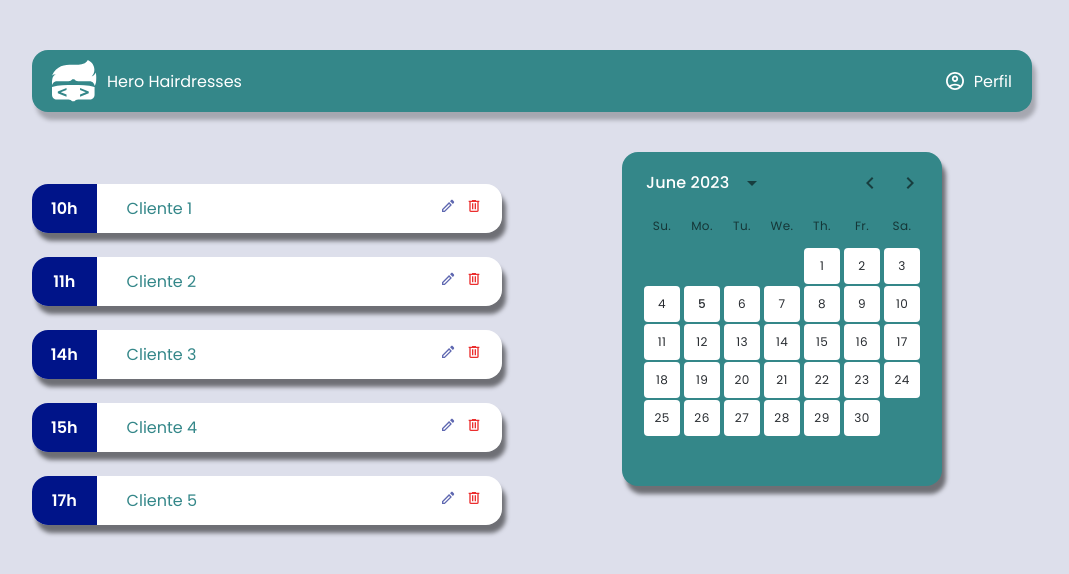
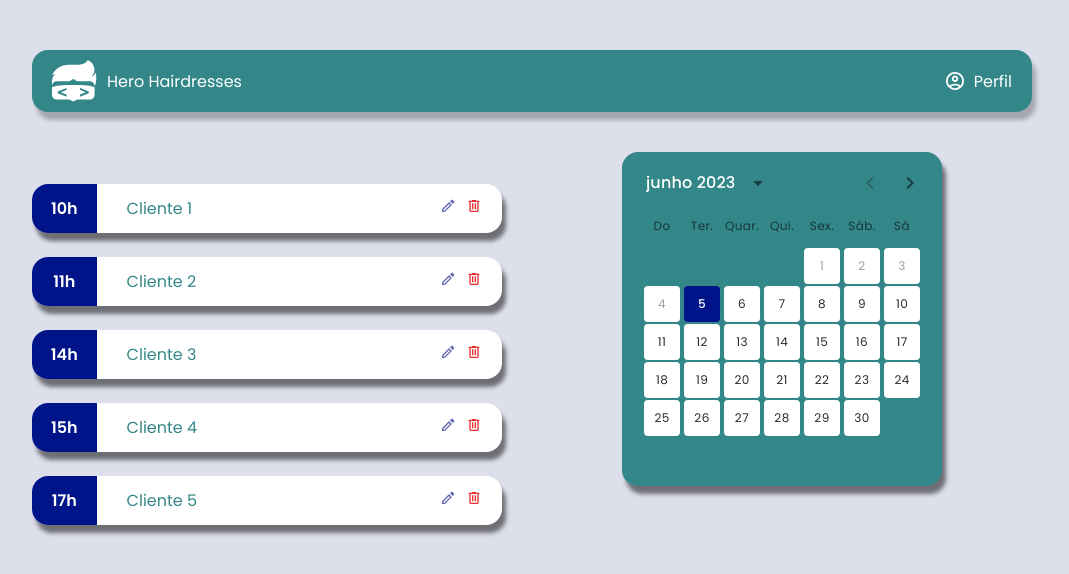
Before and after one commit to raysllaR/hairdresser-front, a React (Vite) app: page / in a window 1280 px wide. Shown: the top 574 px of the page, without its empty margins (108-1177 px from the left). Built offline with nearby package versions, Linux system fonts and the light colour scheme.

Commit message:
feat: ajustes no locale e nas configurações passadas para o calendar

```diff
--- a/src/components/shared/Calendar/index.tsx
+++ b/src/components/shared/Calendar/index.tsx
@@ -3,17 +3,30 @@ import dayjs, { Dayjs } from "dayjs";
 import { AdapterDayjs } from "@mui/x-date-pickers/AdapterDayjs";
 import { LocalizationProvider } from "@mui/x-date-pickers/LocalizationProvider";
 import { DateCalendar } from "@mui/x-date-pickers/DateCalendar";
+
+import "dayjs/locale/pt-br";
 import "./style.css";
+
 const Calendar = () => {
 	const [value, setValue] = React.useState<Dayjs | null>(dayjs(new Date()));
 
+	const formatDayOfWeek = (day: string) => {
+		const weekdays = ["Dom.", "Seg.", "Ter.", "Quar.", "Qui.", "Sex.", "Sáb."];
+		return weekdays[parseInt(day, 10)];
+	};
+
 	return (
-		<LocalizationProvider dateAdapter={AdapterDayjs}>
+		<LocalizationProvider
+			dateAdapter={AdapterDayjs}
+			adapterLocale="pt-BR">
 			<DateCalendar
 				className="calendar"
 				value={value}
 				onChange={(newValue) => setValue(newValue)}
-				dayOfWeekFormatter={(day) => `${day}.`}
+				dayOfWeekFormatter={formatDayOfWeek}
+				disablePast={true}
+				openTo="day"
+				autoFocus={true}
 			/>
 		</LocalizationProvider>
 	);
```
